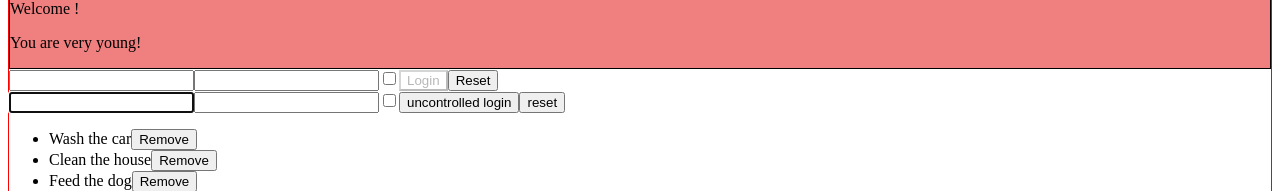
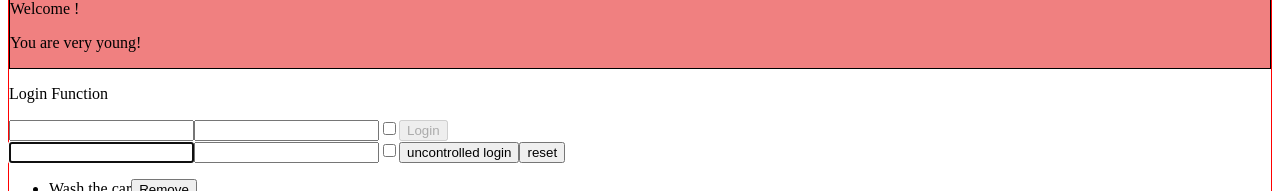
Before and after one commit to nicpes/react_exercises, a React (Create React App) app: page / in a window 1280 px wide. Shown: the part 400-591 px from the top of the page. Built offline with nearby package versions, Linux system fonts and the light colour scheme.

Commit message:
useState-02

```diff
--- a/src/Login.js
+++ b/src/Login.js
@@ -1,80 +1,45 @@
-import React from "react";
+import React, { useState } from "react";
 
-export class Login extends React.Component {
-  state = {
-    username: "",
-    password: "",
-    remember: false,
-  };
-  handleUsernameChange = (event) => {
-    const value = event.target.value;
-
-    this.setState({
-      username: value,
-    });
-  };
-  handlePasswordChange = (event) => {
-    const value = event.target.value;
-
-    this.setState({
-      password: value,
-    });
-  };
-  handleRememberChange = (event) => {
-    const value = event.target.checked;
-
-    this.setState({
-      remember: value,
-    });
-  };
-
-  handleReset = (event) => {
-    this.setState({
+export function Login() {
+  const [data, setData] = useState({
     username: "",
     password: "",
     remember: false,
   });
+
+  function handleInputChange(event) {
+    const { name, type, value, checked } = event.target;
+    setData((data) => {
+      return {
+        ...data,
+        [name]: type === "checked" ? checked : value,
       };
-
-  render() {
-    const loginButtonStyle = {
-      backgroundColor: this.state.password.length < 8 ? "red" : "green"
-        }
-
-      const loginButton = {
-        backgroundColor: !this.state.password ? "initial" : {loginButtonStyle}
+    });
   }
 
   return (
     <div>
+      <p>Login Function</p>
       <input
+        onChange={handleInputChange}
         name="username"
-          value={this.state.username}
-          onChange={this.handleUsernameChange}
+        value={data.username}
       ></input>
       <input
+        onChange={handleInputChange}
         name="password"
         type="password"
-          value={this.state.password}
-          onChange={this.handlePasswordChange}
+        value={data.password}
       ></input>
       <input
+        onChange={handleInputChange}
         name="remember"
         type="checkbox"
-          checked={this.state.remember}
-          onChange={this.handleRememberChange}
+        checked={data.remember}
       ></input>
-
-        <button
-          name="login"
-          disabled={(!this.state.username || !this.state.password) ?? true}
-          onClick={() => this.props.handleState(this.state)}
-          style={{...loginButtonStyle, ...loginButton}}
-        >
+      <button disabled={(!data.username || !data.password) ?? true}>
         Login
       </button>
-        <button onClick={this.handleReset}>Reset</button>
     </div>
   );
 }
-}
```
Lines whose indentation alone changed are shown as unchanged.
